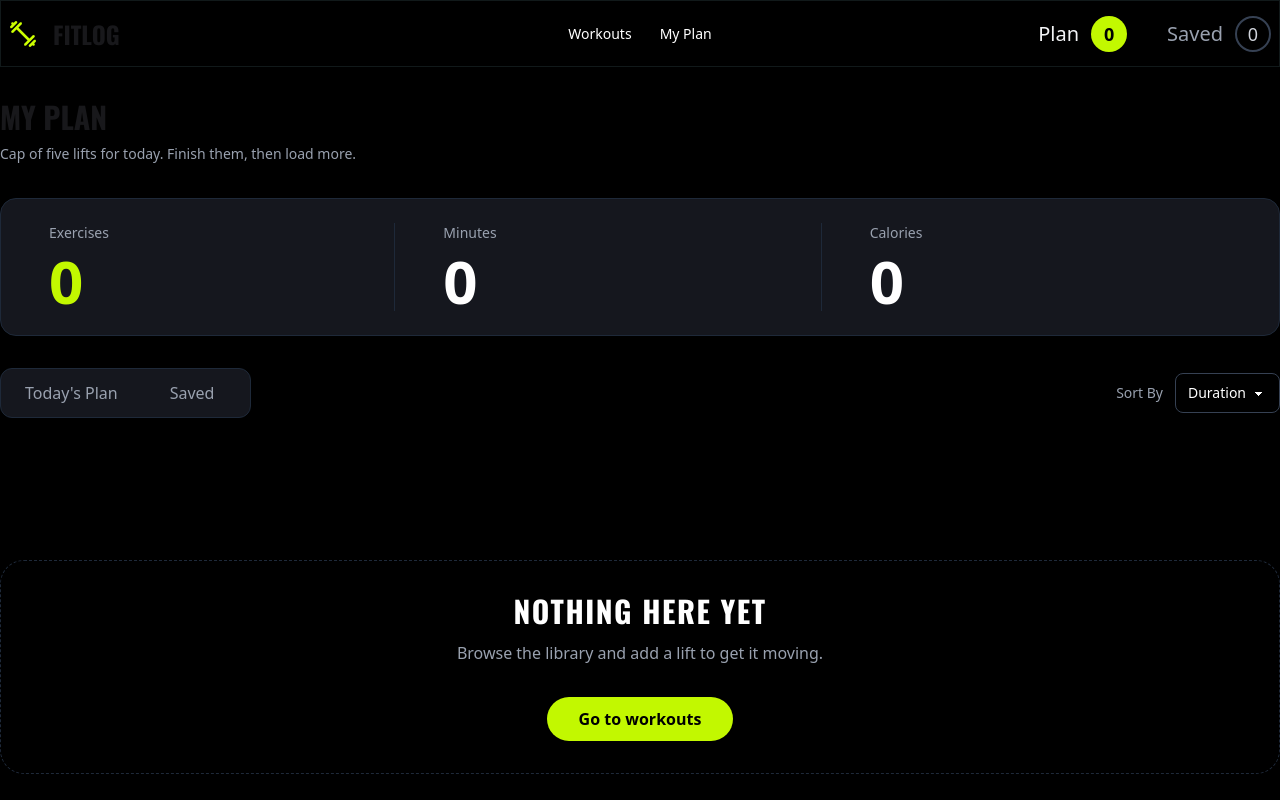
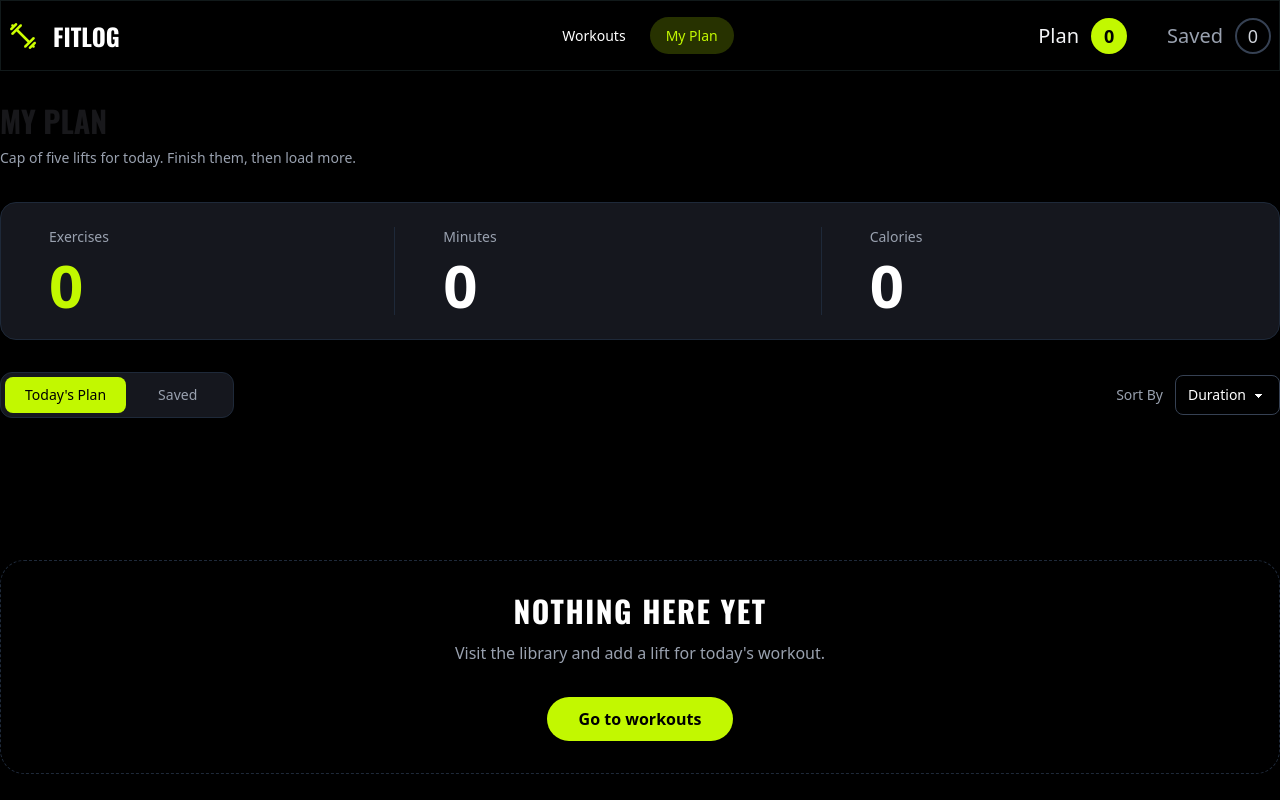
Before and after one commit to hakim-azizul/Fit-Log, a Next.js app: page /my-plan in a window 1280 px wide. Shown: the top 800 px of the page. Built offline with nearby package versions, Linux system fonts and the light colour scheme.

Commit message:
added NavLinks component to highlight active route; and loading indicators.

```diff
--- a/src/Components/My-Plan/Tabs.tsx
+++ b/src/Components/My-Plan/Tabs.tsx
@@ -3,21 +3,23 @@ import React, { useContext, useState } from "react";
 import { WorksProvider } from "@/context/WorkProvider";
 import PlansWorkCard from "./PlansWorkCard";
 import SavedWorksCard from "./SavedWorksCard";
+import Link from "next/link";
 
 const Tabs = () => {
-  const { activeTab, setActiveTab, plans, savedWorks } = useContext(WorksProvider);
+  const { activeTab, setActiveTab, plans, savedWorks } =
+    useContext(WorksProvider);
 
   const [sortBy, setSortBy] = useState("Duration");
 
-  const currentWorks = activeTab === "saved" ? savedWorks : plans;
+  const currentWorks = activeTab === "plan" ? plans : savedWorks;
 
   const sortedWorks = [...currentWorks].sort((a, b) => {
     if (sortBy === "Duration") {
-      return (b.duration - a.duration);
+      return (b.duration || 0) - (a.duration || 0);
     } else if (sortBy === "Calories") {
-      return (b.caloriesBurned - a.caloriesBurned);
+      return (b.caloriesBurned || 0) - (a.caloriesBurned || 0);
     } else if (sortBy === "Name") {
-      return (a.name).localeCompare(b.name);
+      return (a.name || "").localeCompare(b.name || "");
     }
     return 0;
   });
@@ -28,9 +30,9 @@ const Tabs = () => {
         {/* Left: Tab */}
         <div className="flex items-center bg-[#15171e] border border-gray-800 rounded-xl p-1 shadow-sm">
           <button
-            onClick={() => setActiveTab("today")}
-            className={`px-5 py-2 rounded-lg text-m font-medium transition-all duration-300 ${
-              activeTab === "today"
+            onClick={() => setActiveTab("plan")}
+            className={`px-5 py-2 rounded-lg text-sm font-medium transition-all duration-300 ${
+              activeTab === "plan"
                 ? "bg-[#C2F800] text-black"
                 : "text-gray-400 hover:text-gray-200"
             }`}
@@ -40,7 +42,7 @@ const Tabs = () => {
 
           <button
             onClick={() => setActiveTab("saved")}
-            className={`px-8 py-2 rounded-lg text-m font-medium transition-all duration-300 ${
+            className={`px-8 py-2 rounded-lg text-sm font-medium transition-all duration-300 ${
               activeTab === "saved"
                 ? "bg-[#C2F800] text-black"
                 : "text-gray-400 hover:text-gray-200"
@@ -51,16 +53,26 @@ const Tabs = () => {
         </div>
 
         <div className="flex items-center gap-3 shrink-0">
-          <span className="text-gray-400 text-sm whitespace-nowrap">Sort By</span>
+          <span className="text-gray-400 text-sm whitespace-nowrap">
+            Sort By
+          </span>
           <select
             value={sortBy}
             onChange={(e) => setSortBy(e.target.value)}
             className="select select-ghost bg-transparent border border-gray-700 text-white rounded-lg pl-3 pr-8 py-1.5 text-sm outline-none w-auto focus:border-[#C2F800] transition-colors cursor-pointer appearance-none"
           >
-            <option disabled={true} className="bg-[#15171e] text-gray-400">Sort By</option>
-            <option value="Duration" className="bg-[#15171e] text-white">Duration</option>
-            <option value="Calories" className="bg-[#15171e] text-white">Calories</option>
-            <option value="Name" className="bg-[#15171e] text-white">Name</option>
+            <option disabled={true} className="bg-[#15171e] text-gray-400">
+              Sort By
+            </option>
+            <option value="Duration" className="bg-[#15171e] text-white">
+              Duration
+            </option>
+            <option value="Calories" className="bg-[#15171e] text-white">
+              Calories
+            </option>
+            <option value="Name" className="bg-[#15171e] text-white">
+              Name
+            </option>
           </select>
         </div>
       </div>
@@ -68,13 +80,13 @@ const Tabs = () => {
       <div className="w-full min-h-112.5 border-dashed rounded-3xl flex flex-col items-center justify-center bg-transparent">
         {sortedWorks && sortedWorks.length > 0 ? (
           <div className="w-full h-full flex flex-col gap-4">
-            {sortedWorks.map((work, index) => (
-              activeTab === "today" ? (
+            {sortedWorks.map((work, index) =>
+              activeTab === "plan" ? (
                 <PlansWorkCard key={index} work={work} />
               ) : (
                 <SavedWorksCard key={index} work={work} />
-              )
-            ))}
+              ),
+            )}
           </div>
         ) : (
           <div className="flex flex-col items-center text-center space-y-3 p-8 border border-gray-800 border-dashed rounded-3xl w-full">
@@ -82,12 +94,14 @@ const Tabs = () => {
               Nothing Here Yet
             </h2>
             <p className="text-gray-400 text-sm md:text-base max-w-md">
-              Browse the library and add a lift to get{" "}
-              {activeTab === "today" ? "today" : "it"} moving.
+              Visit the library and add a lift{" "}
+              {activeTab === "plan" ? "for today's" : "for later"} workout.
             </p>
-            <button className="mt-5 bg-[#C2F800] hover:bg-[#addd00] text-black font-bold py-2.5 px-8 rounded-full transition-all duration-300 shadow-lg hover:shadow-xl hover:-translate-y-0.5">
-              Go to workouts
-            </button>
+            <Link href="/">
+              <button className="mt-5 bg-[#C2F800] hover:bg-[#addd00] text-black font-bold py-2.5 px-8 rounded-full transition-all duration-300 shadow-lg hover:shadow-xl hover:-translate-y-0.5 cursor-pointer">
+                Go to workouts
+              </button>
+            </Link>
           </div>
         )}
       </div>
--- /dev/null
+++ b/src/Components/Nav/NavLinks.tsx
@@ -0,0 +1,33 @@
+'use client'
+import Link from "next/link";
+import { usePathname } from "next/navigation";
+import React from "react";
+
+const NavLinks = () => {
+  const pathname = usePathname();
+
+  const navRoutes = [
+    { name: 'Workouts', path: '/' },
+    { name: 'My Plan', path: '/my-plan' },
+  ];
+
+  const getLinkClasses = (path: string) => {
+    return pathname === path
+      ? "bg-[#C2F800]/20 text-[#C2F800] px-4 py-2 rounded-full shadow-lg"
+      : "bg-black text-white hover:bg-base-200 px-4 py-2 rounded-full transition-all";
+  };
+
+  return (
+    <>
+      {navRoutes.map(route => (
+        <li key={route.path}>
+          <Link href={route.path} className={getLinkClasses(route.path)}>
+            {route.name}
+          </Link>
+        </li>
+      ))}
+    </>
+  );
+};
+
+export default NavLinks;
--- a/src/Components/shared/Nav.tsx
+++ b/src/Components/shared/Nav.tsx
@@ -3,18 +3,20 @@ import Logo from "@/assets/logo.png";
 import React from "react";
 import Link from "next/link";
 import BadgeCounter from "../Nav/BadgeCounter";
+import NavLinks from "../Nav/NavLinks";
 
 const Nav = () => {
   return (
-    <div className=" bg-black  border-cyan-200/10 border">
+    <div className="bg-black border-cyan-200/10 border">
       <nav className="container mx-auto">
         <div className="navbar">
+          {/* Logo and Mobile Menu */}
           <div className="navbar-start">
             <div className="dropdown">
               <div
                 tabIndex={0}
                 role="button"
-                className="btn btn-ghost lg:hidden"
+                className="btn btn-ghost lg:hidden text-white"
               >
                 <svg
                   aria-label="Menu"
@@ -24,62 +26,38 @@ const Nav = () => {
                   viewBox="0 0 24 24"
                   stroke="currentColor"
                 >
-                  {" "}
                   <path
                     strokeLinecap="round"
                     strokeLinejoin="round"
                     strokeWidth="2"
                     d="M4 6h16M4 12h8m-8 6h16"
-                  />{" "}
+                  />
                 </svg>
               </div>
               <ul
                 tabIndex={-1}
-                className="menu menu-sm dropdown-content bg-base-100 rounded-box z-1 mt-3 w-52 p-2 shadow"
+                className="menu menu-sm dropdown-content bg-[#15171e] rounded-box z-[1] mt-3 w-52 p-2 shadow gap-2 border border-gray-800"
               >
-                <li>
-                <Link
-                  href="/"
-                  className="bg-black text-white hover:bg-[#C2F800]/20 hover:text-[#C2F800] p-x4 rounded-4xl"
-                >
-                  Workouts
-                </Link>
-                </li>
-                <li>
-                <Link
-                  href="/my-plan"
-                  className="bg-black text-white hover:bg-[#C2F800]/20 hover:text-[#C2F800] p-x4 rounded-4xl"
-                >
-                  My Plan
-                </Link>
-                </li>
+                <NavLinks />
               </ul>
             </div>
+
             <Image src={Logo} width={28} height={28} alt="Logo" />
-            <Link href="/" className="ml-4 text-2xl font-bold font-oswald">
+            <Link
+              href="/"
+              className="ml-4 text-2xl font-bold font-oswald text-white"
+            >
               FITLOG
             </Link>
           </div>
+
+          {/* Desktop Menu */}
           <div className="navbar-center hidden lg:flex">
-            <ul className="menu menu-horizontal px-2 gap-1">
-              <li>
-                <Link
-                  href="/"
-                  className="bg-black text-white hover:bg-[#C2F800]/20 hover:text-[#C2F800] p-x4 rounded-4xl"
-                >
-                  Workouts
-                </Link>
-              </li>
-              <li>
-                <Link
-                  href="/my-plan"
-                  className="bg-black text-white hover:bg-[#C2F800]/20 hover:text-[#C2F800] p-x4 rounded-4xl"
-                >
-                  My Plan
-                </Link>
-              </li>
+            <ul className="menu menu-horizontal px-2 gap-2">
+              <NavLinks />
             </ul>
           </div>
+
           <div className="navbar-end flex gap-10">
             <BadgeCounter />
           </div>
--- a/src/app/layout.tsx
+++ b/src/app/layout.tsx
@@ -28,7 +28,7 @@ export default function RootLayout({ children }: LayoutProps<"/">) {
       lang="en"
       className={`$${inter.variable} ${oswald.variable} h-full antialiased`}
     >
-      <body className="min-h-full flex flex-col bg-black">
+      <body className="min-h-full px-5 md:px-0 flex flex-col bg-black">
         <WorkProvider>
           <Nav />
           {children}
--- /dev/null
+++ b/src/app/loading.tsx
@@ -0,0 +1,37 @@
+import React from "react";
+
+const Loading = () => {
+  return (
+    <div>
+      <div className="flex flex-col justify-center items-center min-h-[50vh] space-y-6 bg-transparent">
+        <div className="flex items-center justify-center space-x-2 h-16">
+          <div
+            className="w-3 h-8 bg-[#C2F800] opacity-40 rounded-full animate-bounce shadow-[0_0_8px_#C2F800]"
+            style={{ animationDelay: "-0.4s" }}
+          ></div>
+          <div
+            className="w-3 h-12 bg-[#C2F800] opacity-70 rounded-full animate-bounce shadow-[0_0_12px_#C2F800]"
+            style={{ animationDelay: "-0.2s" }}
+          ></div>
+          <div
+            className="w-3 h-16 bg-[#C2F800] rounded-full animate-bounce shadow-[0_0_15px_#C2F800]"
+            style={{ animationDelay: "0s" }}
+          ></div>
+          <div
+            className="w-3 h-12 bg-[#C2F800] opacity-70 rounded-full animate-bounce shadow-[0_0_12px_#C2F800]"
+            style={{ animationDelay: "0.2s" }}
+          ></div>
+          <div
+            className="w-3 h-8 bg-[#C2F800] opacity-40 rounded-full animate-bounce shadow-[0_0_8px_#C2F800]"
+            style={{ animationDelay: "0.4s" }}
+          ></div>
+        </div>
+        <p className="text-[#C2F800] text-sm font-oswald font-bold tracking-[0.3em] animate-pulse uppercase">
+          Setting up the gym...
+        </p>
+      </div>
+    </div>
+  );
+};
+
+export default Loading;
```
Also changed, not shown: src/app/my-plan/loading.tsx (added, +37 -0 lines), src/app/works/loading.tsx (added, +37 -0 lines).
